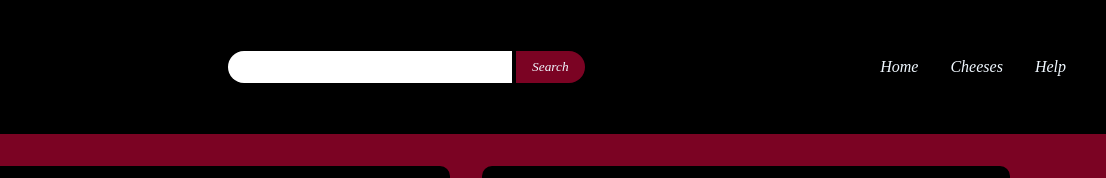
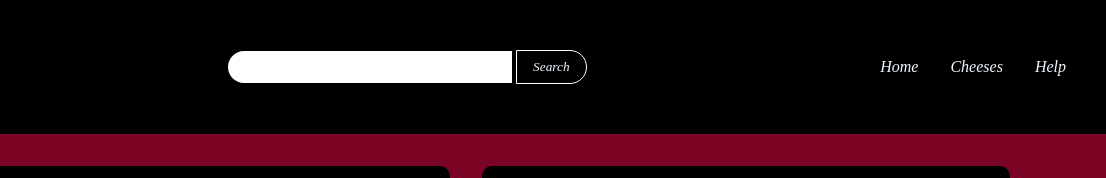
Before and after one commit to Paam-8/Irma-s-Cheesy-Website, a plain HTML site: page index.html in a window 1280 px wide. Shown: the top 178 px of the page, 174-1280 px from the left. Drawn offline with Linux system fonts and the light colour scheme; a web font is replaced by a local one.

Commit message:
editadocaja

```diff
--- a/style.css
+++ b/style.css
@@ -55,8 +55,8 @@ header form input:focus{
 }
 
 header form button{
-    border: 1px black;
-    background-color: rgb(123, 3, 35);
+    border: 0.5px solid white;
+    background-color: rgba(255, 255, 255, 0);
     color: aliceblue;
     border-radius: 0 100vw 100vw 0;
     padding: 0.5rem 1rem;
@@ -67,7 +67,9 @@ header form button{
 }
 
 header form button:hover{
+    border-color: white;
     background-color: rgb(0, 71, 171);
+    color: aliceblue;
 }
 
 header ul{
@@ -176,6 +178,7 @@ span{
     padding: 2rem;
 }
 
+/*estilos caja*/
 
 .box{
     width: 20rem;
```
